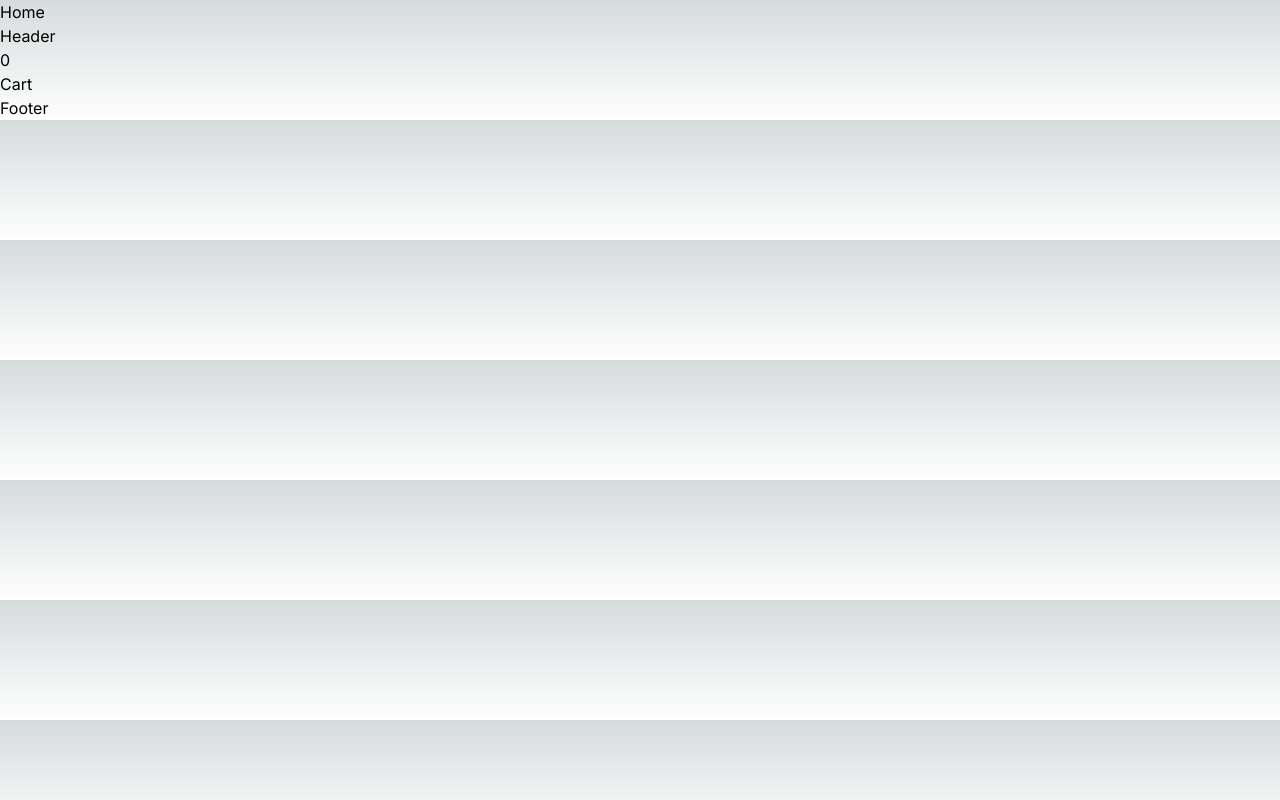
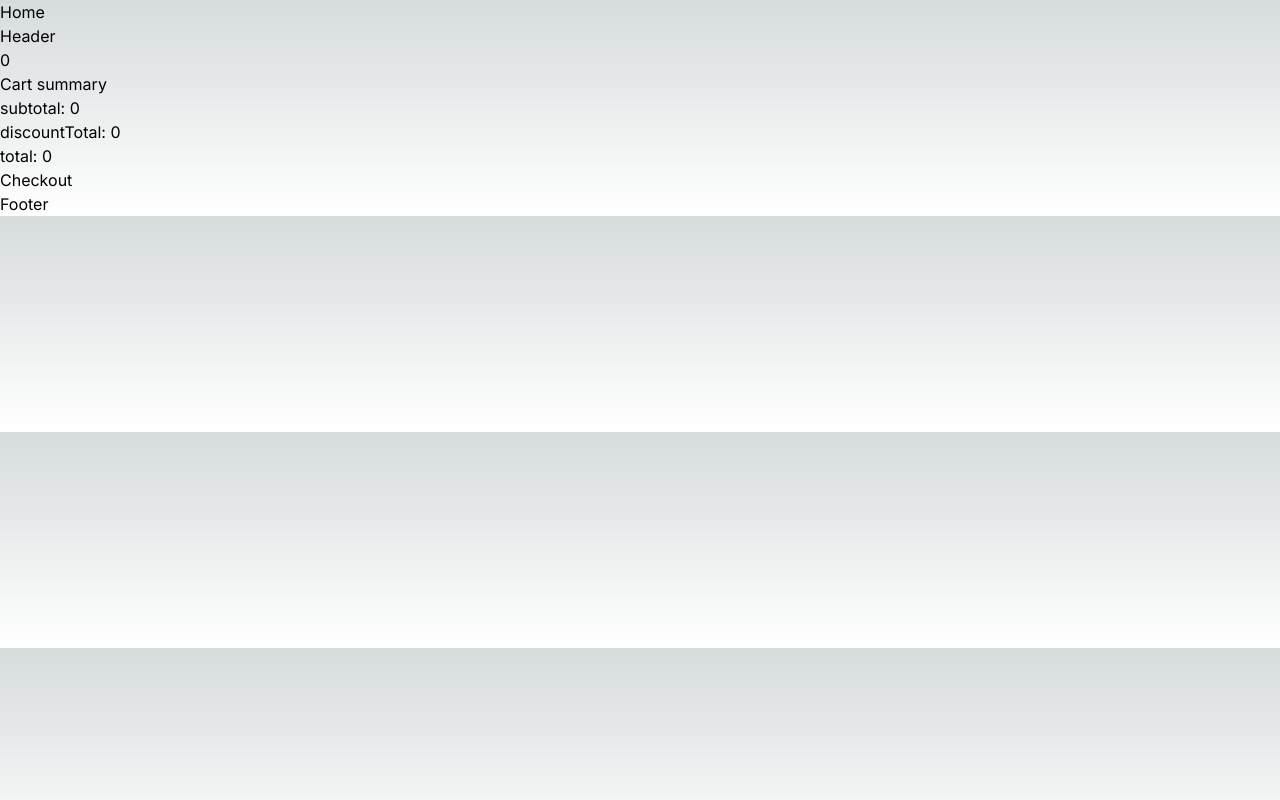
Before and after one commit to motss/secretlab-fe-tech-exercise, a Next.js app: page /cart in a window 1280 px wide. Built offline with nearby package versions, Linux system fonts and the light colour scheme.

Commit message:
feat: wip - integrate store in cart page
Signed-off-by: Rong Sen Ng (motss) <wes.ngrongsen@gmail.com>

```diff
--- a/src/app/cart/page.tsx
+++ b/src/app/cart/page.tsx
@@ -1,7 +1,68 @@
+'use client';
+
+import { useRouter } from 'next/navigation';
+import { useStoreActions } from '../hooks/useStoreActions/useStoreActions';
+import { useState } from 'react';
+
 export default function Cart() {
+  const { push } = useRouter();
+  const { getProductList, getSummary } = useStoreActions();
+  const [checkingOut, setCheckingOut] = useState(false);
+
+  const products = getProductList();
+  const { discountTotal, subtotal, total } = getSummary();
+
+  const handleClick = () => {
+    setCheckingOut(true);
+
+    // fixme: simulate checkout flow
+    window.setTimeout(() => {
+      push('/checkout');
+    }, 3e3);
+  };
+
   return (
     <div>
-      Cart
+      <ul>
+        {products.map(({
+          count,
+          discountSubtotal,
+          discountTotal,
+          product,
+          soldOut,
+          subtotal,
+          total,
+        }) => {
+          return (
+            <li>
+              <p>id: {product.id}</p>
+              <p>title: {product.title}</p>
+              <p>brand: {product.brand}</p>
+              <p>price: {product.price}</p>
+              <p>rating: {product.rating}</p>
+              <p>stock: {product.stock}</p>
+              <p className="w-[100%] break-words break-all whitespace-nowrap text-balance text-ellipsis">{product.thumbnail}</p>
+              <p className="w-[100%] break-words break-all whitespace-nowrap text-balance text-ellipsis">{product.images.join()}</p>
+              <p>count: {count}</p>
+              <p>subtotal: {subtotal}</p>
+              <p>total: {total}</p>
+              <p>discountSubtotal: {discountSubtotal}</p>
+              <p>discountTotal: {discountTotal}</p>
+              <p>soldOut: {soldOut}</p>
+            </li>
+          );
+        })}
+      </ul>
+
+      <div>
+        <p>Cart summary</p>
+        <p>subtotal: {subtotal}</p>
+        <p>discountTotal: {discountTotal}</p>
+        <p>total: {total}</p>
+
+        <button type="button" onClick={handleClick}>Checkout</button>
+        {checkingOut ? <p>Redirecting to checkout page...</p> : null}
+      </div>
     </div>
   );
 }
--- /dev/null
+++ b/src/app/checkout/page.tsx
@@ -0,0 +1,10 @@
+import Link from 'next/link';
+
+export default function Checkout() {
+  return (
+    <div>
+      <p>Success!</p>
+      <Link href="/products">Back to home</Link>
+    </div>
+  );
+}
--- a/src/app/hooks/useStoreActions/useStoreActions.ts
+++ b/src/app/hooks/useStoreActions/useStoreActions.ts
@@ -1,6 +1,6 @@
 import { useStore } from 'zustand';
 
-import { store } from '@/app/helpers/store/store';
+import { store } from '@/app/store/store';
 
 export function useStoreActions() {
   const storeActions = useStore(store, state => state.actions);
--- a/src/app/helpers/store/constants.ts
+++ b/src/app/store/constants.ts
@@ -1,4 +1,4 @@
-import type { AppStoreState } from '@/app/types/store';
+import type { AppStoreState } from '@/app/store/types';
 
 export const initialStoreState: AppStoreState = {
   cart: {
--- a/src/app/helpers/store/createCartActions.ts
+++ b/src/app/store/createCartActions.ts
@@ -1,7 +1,7 @@
 import type { StateCreator } from 'zustand';
 
 import type { Product } from '@/app/types/api-product';
-import type { AppStoreState, StoreCartActions } from '@/app/types/store';
+import type { AppStoreState, StoreCartActions } from '@/app/store/types';
 
 function toUid({ brand, category, id }: Product) {
   return [
@@ -31,6 +31,18 @@ export const createCartActions: StateCreator<AppStoreState, [], [], StoreCartAct
     },
     getTotalProductCount() {
       return Object.keys(get().cart.products).length;
+    },
+    getProductList() {
+      return Object.values(get().cart.products);
+    },
+    getSummary() {
+      const { discountTotal, subtotal, total } = get().cart;
+
+      return {
+        discountTotal,
+        subtotal,
+        total,
+      };
     },
     incrementProductCount(product) {
       debugger;
--- a/src/app/helpers/store/store.ts
+++ b/src/app/store/store.ts
@@ -2,9 +2,9 @@ import { createStore } from 'zustand';
 import { persist } from 'zustand/middleware';
 import { immer } from 'zustand/middleware/immer';
 
-import type { AppStoreStateAndActions } from '@/app/types/store';
 import { initialStoreState } from './constants';
 import { createCartActions } from './createCartActions';
+import { AppStoreStateAndActions } from './types';
 
 export const store = createStore<AppStoreStateAndActions>()(
   persist(
--- a/src/app/types/store.ts
+++ b/src/app/store/types.ts
@@ -1,4 +1,4 @@
-import { Product } from './api-product';
+import { Product } from '../types/api-product';
 
 export interface AppStoreActions {
   actions: StoreActions;
@@ -21,6 +21,8 @@ interface StoreCart {
 
 export interface StoreCartActions {
   decrementProductCount(product: Product): void;
+  getProductList(): StoreCartProduct[];
+  getSummary(): Pick<StoreCart, 'discountTotal' | 'subtotal' | 'total'>;
   getTotalProductCount(): number;
   incrementProductCount(product: Product): void;
   removeProduct(product: Product): void;
```
